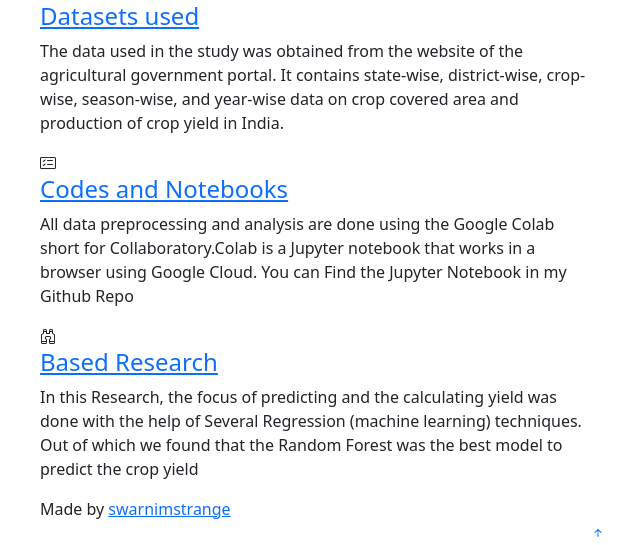
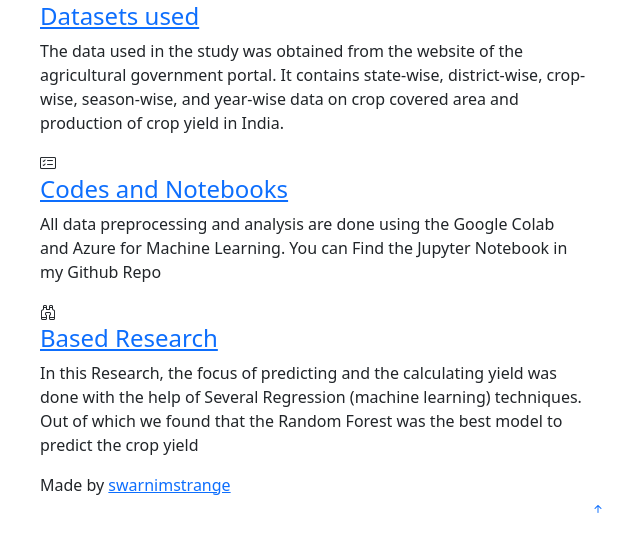
Before and after one commit to swarnimstrange/Farm-Cyield, a Flask app: page / in a window 1280 px wide. Shown: the part 417-962 px from the top of the page, without its empty margins (42-682 px from the left). After the commit the page ends 930 px from the top, so only its background shows below. Run offline with Flask 2, Linux system fonts and the light colour scheme; parts of the project's set-up code (start-up, migrations or seed data) failed here and were passed over; some libraries are stand-ins or nearby versions.

Commit message:
Update index.html

```diff
--- a/templates/index.html
+++ b/templates/index.html
@@ -70,7 +70,7 @@
             <div class="icon-box" data-aos="fade-up" data-aos-delay="200">
               <div class="icon"><i class="bi bi-card-checklist"></i></div>
               <h4 class="title"><a href="">Codes and Notebooks</a></h4>
-              <p class="description">All data preprocessing and analysis are done using the Google Colab short for Collaboratory.Colab is a Jupyter notebook that works in a browser using Google Cloud. You can Find the Jupyter Notebook in my Github Repo</p>
+              <p class="description">All data preprocessing and analysis are done using the Google Colab and Azure for Machine Learning. You can Find the Jupyter Notebook in my Github Repo</p>
             </div>
 
             <div class="icon-box" data-aos="fade-up" data-aos-delay="300">
```
